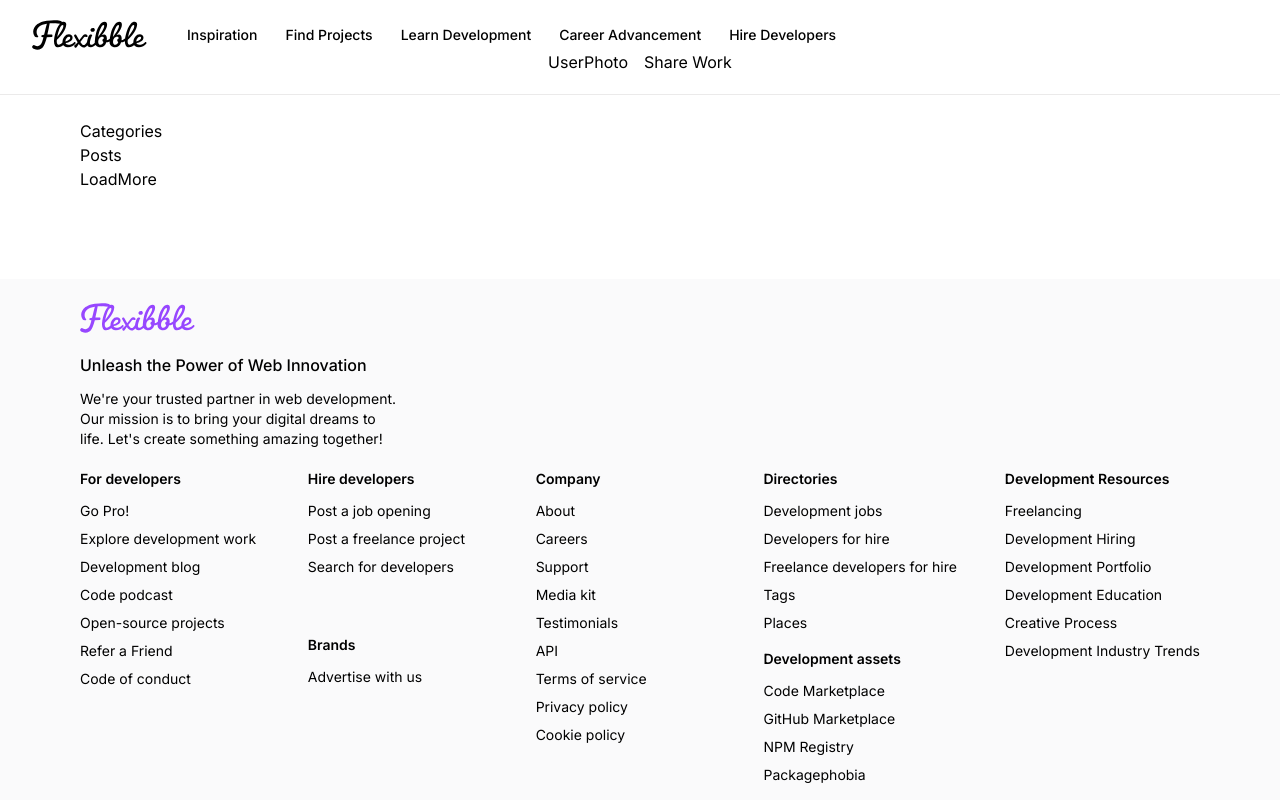
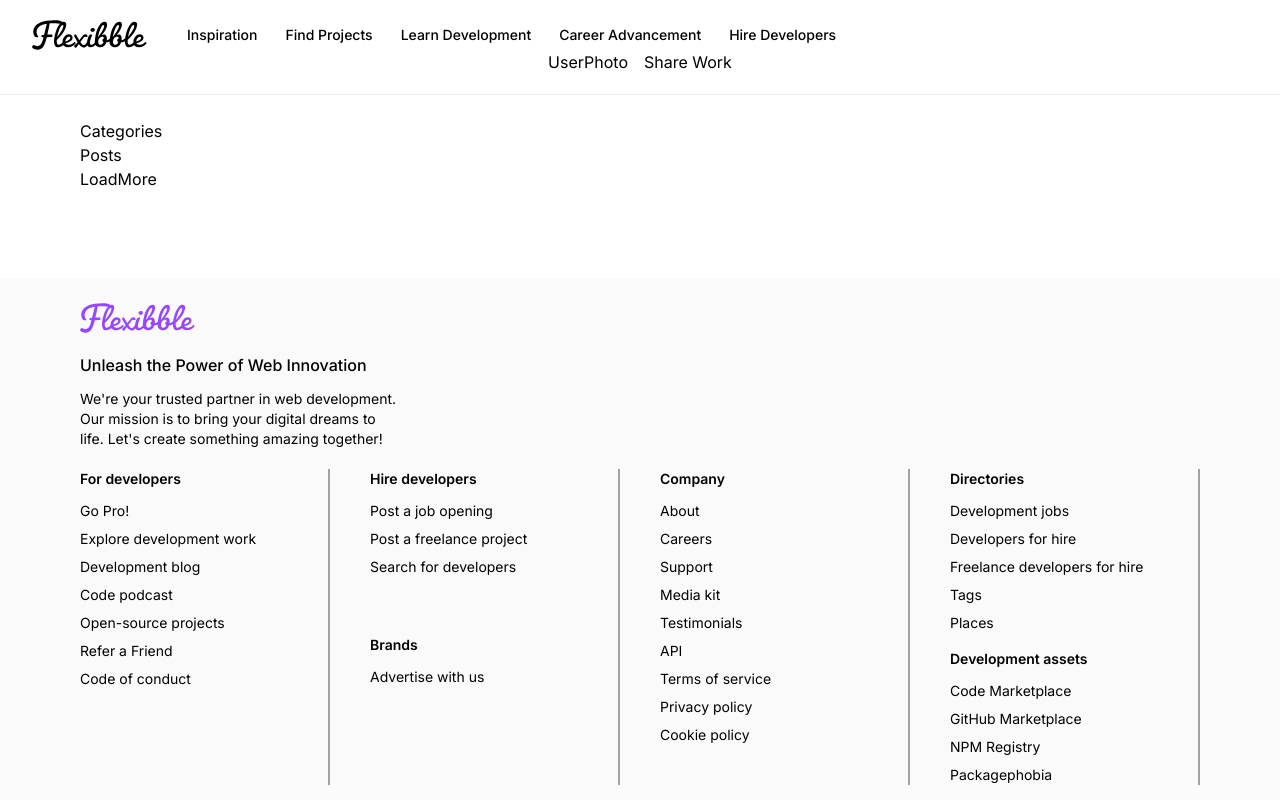
Before and after one commit to 0x74h51N/CrunchyPix, a Next.js app: page / in a window 1280 px wide. Shown: the top 800 px of the page. Built offline with nearby package versions, Linux system fonts and the light colour scheme.

Commit message:
footerUpdate

```diff
--- a/components/Footer.tsx
+++ b/components/Footer.tsx
@@ -40,11 +40,12 @@
             together!
           </p>
         </div>
-        <div className="flex flex-wrap gap-12 mt-5">
+        <div className="flex flex-wrap gap-10 mt-5">
           <FooterColumn
             title={footerLinks[0].title}
             links={footerLinks[0].links}
-          />
+          />{" "}
+          <div className="border border-stone-400" />
           <div className="flex-1 flex flex-col gap-4">
             <FooterColumn
               title={footerLinks[1].title}
@@ -55,10 +56,12 @@
               links={footerLinks[2].links}
             />
           </div>
+          <div className="border border-stone-400" />
           <FooterColumn
             title={footerLinks[3].title}
             links={footerLinks[3].links}
           />
+          <div className="border border-stone-400" />
           <div className="flex-1 flex flex-col gap-4">
             <FooterColumn
               title={footerLinks[4].title}
@@ -69,6 +72,7 @@
               links={footerLinks[5].links}
             />
           </div>
+          <div className="border border-stone-400" />
           <FooterColumn
             title={footerLinks[6].title}
             links={footerLinks[6].links}
```
